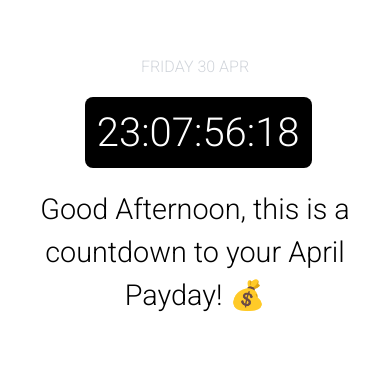
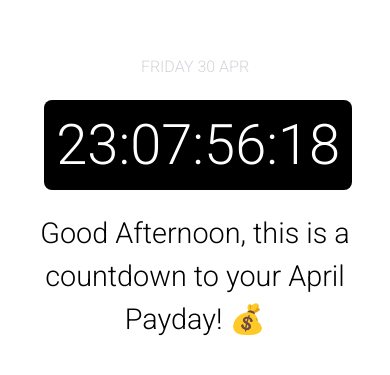
Before and after one commit to Billson7/Payday-Countdown, a React (Create React App) app: page / in a window 390 px wide. Shown: the part 105-480 px from the top of the page. Built offline with nearby package versions, Linux system fonts and the light colour scheme.

Commit message:
@Billson7 Increased mobile font size

```diff
--- a/src/App.css
+++ b/src/App.css
@@ -15,7 +15,7 @@
 }
 
 .timer span {
-  font-size: 2.5rem;
+  font-size: 3.5rem;
   margin-left: 0.4rem;
   font-family: "Roboto", sans-serif;
 }
```
